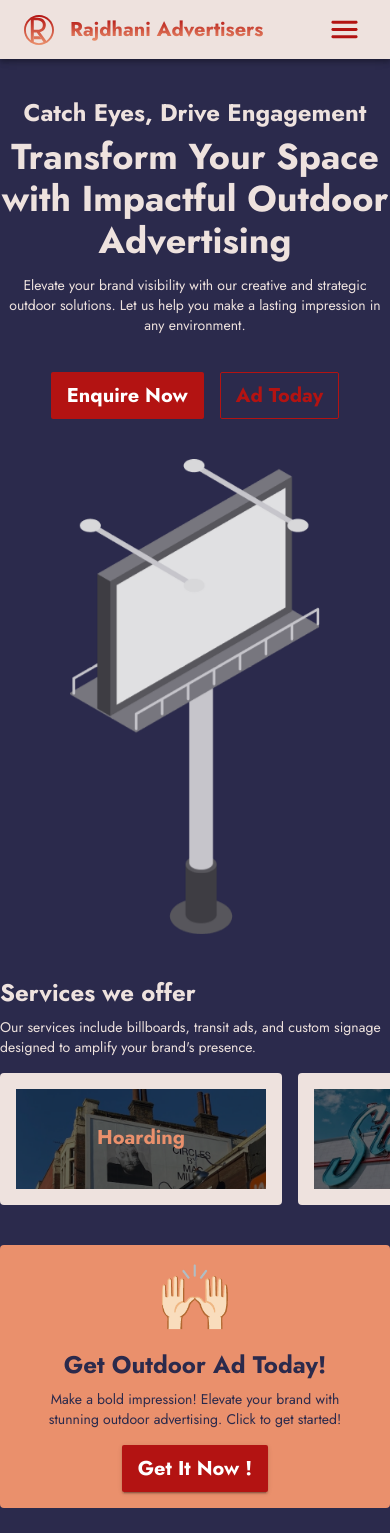
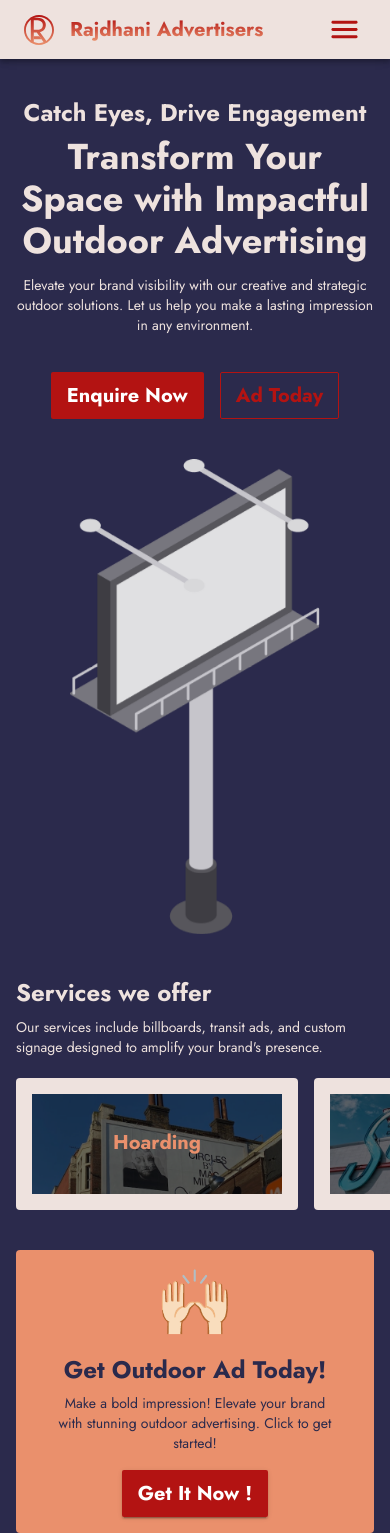
Before and after one commit to faraz-github/rajdhaniadvertiserswebsite, a React (Vite) app: page / in a window 390 px wide. Before the commit the page ends 1508 px from the top, so only its background shows below. Built offline with nearby package versions, Linux system fonts and the light colour scheme.

Commit message:
Fix hero section bugs #1

```diff
--- a/src/App.css
+++ b/src/App.css
@@ -5,16 +5,16 @@
     transform: scaleX(1); /* Normal state */
   }
   30%,
-  50% {
+  70% {
     transform: scaleX(-1); /* Flipped state */
   }
-  70%,
+  80%,
   100% {
     transform: scaleX(1); /* Back to normal */
   }
 }
 
 .billboard {
-  animation: flipBillboard 4s infinite; /* Adjust total duration as needed */
+  animation: flipBillboard 10s infinite; /* Adjust total duration as needed */
   transition: transform 0.5s ease; /* Optional for smoother transitions */
 }
--- a/src/components/HeroSection/HeroSection.jsx
+++ b/src/components/HeroSection/HeroSection.jsx
@@ -1,4 +1,4 @@
-import { Box, Container, Stack } from "@mui/material";
+import { Box, Container, Stack, useMediaQuery } from "@mui/material";
 import Grid from "@mui/material/Grid2";
 
 import HeroText from "./HeroText";
@@ -8,8 +8,11 @@ import ServicesSlider from "./ServicesSlider";
 import HeroAd from "./HeroAd";
 
 const HeroSection = () => {
+  const isNotDesktop = useMediaQuery("(max-width:1200px)");
+
   return (
     <Container disableGutters sx={{ mt: { xs: 5, md: 10 } }}>
+      <Container disableGutters={isNotDesktop ? false : true}>
         <Grid container spacing={{ xs: 5, md: 0 }}>
           <Grid size={{ xs: 12, md: 6 }} display={"flex"} alignItems={"center"}>
             <Stack spacing={4}>
@@ -25,12 +28,13 @@ const HeroSection = () => {
             <HeroVisual />
           </Grid>
         </Grid>
+      </Container>
       <Box mt={{ xs: 5, md: 0 }}>
         <ServicesSlider />
       </Box>
-      <Box mt={5}>
+      <Container disableGutters={isNotDesktop ? false : true} sx={{mt: 5}}>
         <HeroAd />
-      </Box>
+      </Container>
     </Container>
   );
 };
--- a/src/components/HeroSection/ServicesSlider.jsx
+++ b/src/components/HeroSection/ServicesSlider.jsx
@@ -1,10 +1,18 @@
-import { Box, Stack, Typography } from "@mui/material";
+import {
+  Box,
+  Container,
+  Stack,
+  Typography,
+  useMediaQuery,
+} from "@mui/material";
+
 import ServiceCard from "./ServiceCard";
 
 const ServicesSlider = () => {
+  const isNotDesktop = useMediaQuery("(max-width:1200px)");
   return (
     <Box>
-      <Box>
+      <Container disableGutters={isNotDesktop ? false : true}>
         <Typography
           variant="h2"
           fontSize={{ xs: 24, md: 32 }}
@@ -22,15 +30,21 @@ const ServicesSlider = () => {
           Our services include billboards, transit ads, and custom signage
           designed to amplify your brand&apos;s presence.
         </Typography>
-      </Box>
+      </Container>
+      <Container
+        disableGutters={isNotDesktop ? false : true}
+        sx={{ overflow: "hidden", overflowX: { xs: "scroll", md: "auto" } }}
+      >
         <Stack
           direction={"row"}
           spacing={2}
-        sx={{ overflow: "hidden", overflowX: "scroll" }}
           mt={2}
           justifyContent={"space-between"}
         >
-        <ServiceCard imageURL="/images/hoarding-bg-min.jpg" title="Hoarding" />
+          <ServiceCard
+            imageURL="/images/hoarding-bg-min.jpg"
+            title="Hoarding"
+          />
           <ServiceCard imageURL="/images/signage-bg-min.jpg" title="Signage" />
           <ServiceCard
             imageURL="/images/wallad-bg-min.jpg"
@@ -41,6 +55,7 @@ const ServicesSlider = () => {
             title="Billboard"
           />
         </Stack>
+      </Container>
     </Box>
   );
 };
```
Lines whose indentation alone changed are shown as unchanged.
